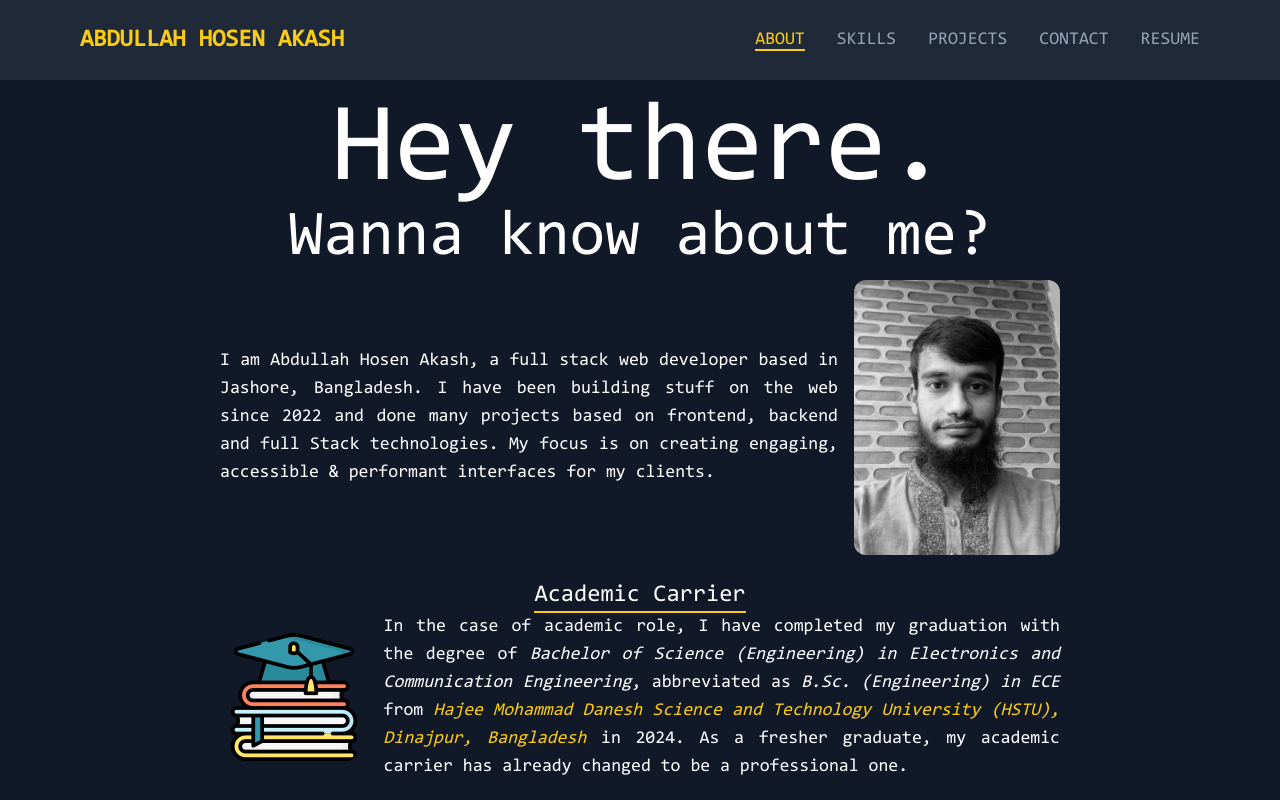
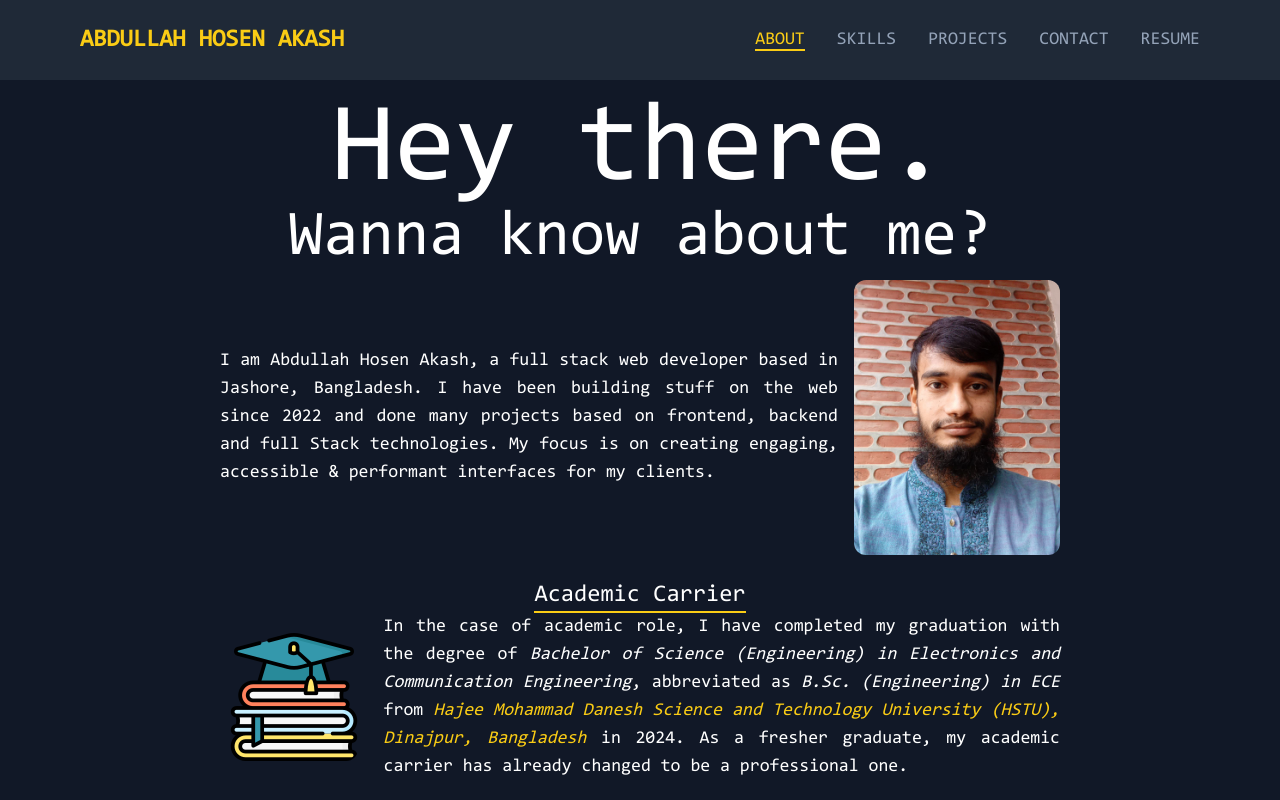
Before and after one commit to abdullahhosenakash/ah-akash, a Next.js app: page /about in a window 1280 px wide. Shown: the top 800 px of the page. Built offline with nearby package versions, Linux system fonts and the light colour scheme.

Commit message:
grayscale effect removed from about page image

```diff
--- a/app/about/page.js
+++ b/app/about/page.js
@@ -23,11 +23,7 @@ const About = () => {
           performant interfaces for my clients.
         </p>
         <div className='lg:w-1/4'>
-          <Image
-            src={ahAkash}
-            alt=''
-            className='rounded-xl grayscale hover:grayscale-0 transition'
-          />
+          <Image src={ahAkash} alt='' className='rounded-xl' priority />
         </div>
       </div>
 
```
